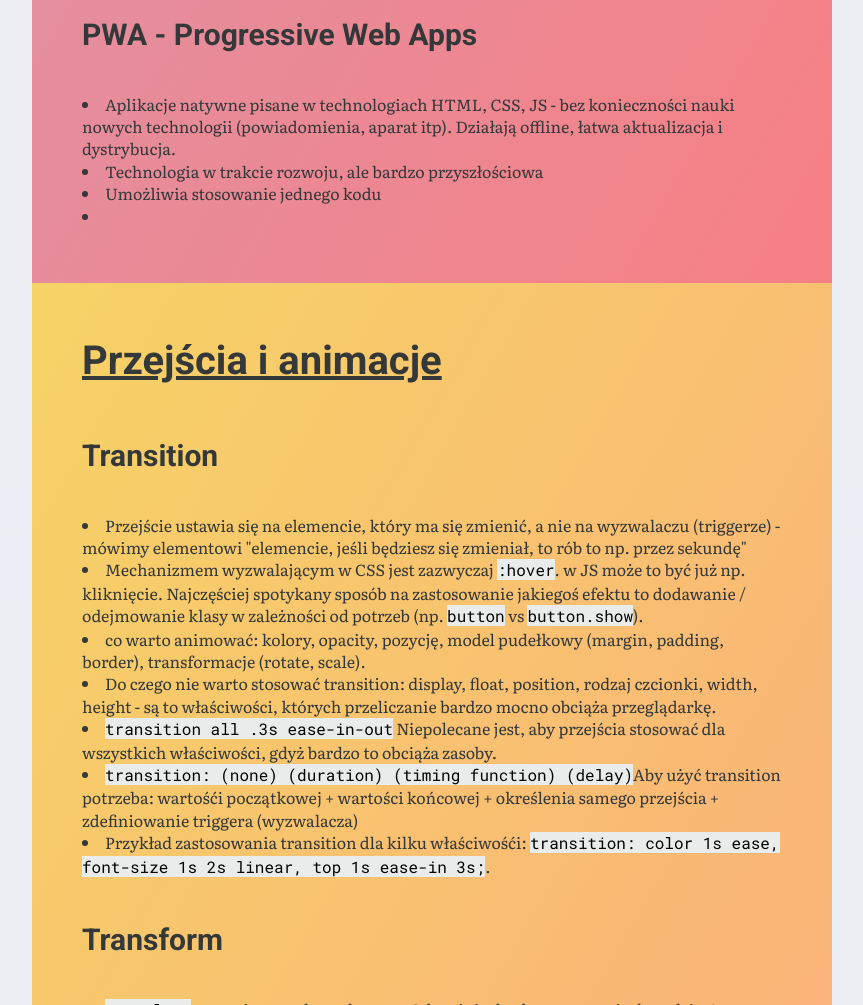
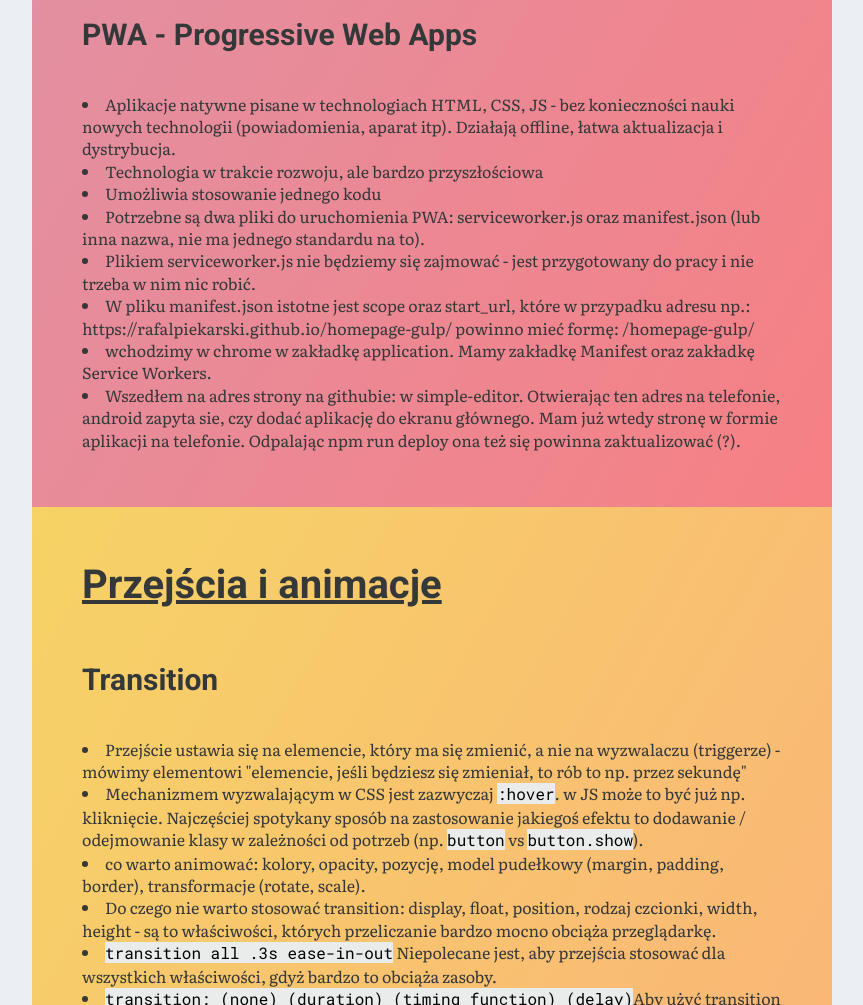
Before and after one commit to rafalpiekarski/homepage-gulp, a website built with webpack: page src/content/index.html in a window 1280 px wide. Shown: the part 8304-9309 px from the top of the page, without its empty margins (208-1071 px from the left). Built offline with nearby package versions, Linux system fonts and the light colour scheme; files whose address does not match are found by name.

Commit message:
added content about PWA

```diff
--- a/src/content/index.html
+++ b/src/content/index.html
@@ -455,7 +455,12 @@
           <li class="article__list-element">Aplikacje natywne pisane w technologiach HTML, CSS, JS - bez konieczności nauki nowych technologii (powiadomienia, aparat itp). Działają offline, łatwa aktualizacja i dystrybucja. </li>
           <li class="article__list-element">Technologia w trakcie rozwoju, ale bardzo przyszłościowa</li>
           <li class="article__list-element">Umożliwia stosowanie jednego kodu</li>
-          <li class="article__list-element">
+          <li class="article__list-element">Potrzebne są dwa pliki do uruchomienia PWA: serviceworker.js oraz manifest.json (lub inna nazwa, nie ma jednego standardu na to).</li>
+          <li class="article__list-element">Plikiem serviceworker.js nie będziemy się zajmować - jest przygotowany do pracy i nie trzeba w nim nic robić.</li>
+          <li class="article__list-element">W pliku manifest.json istotne jest scope oraz start_url, które w przypadku adresu np.: https://rafalpiekarski.github.io/homepage-gulp/ powinno mieć formę: /homepage-gulp/</li>
+          <li class="article__list-element">wchodzimy w chrome w zakładkę application. Mamy zakładkę Manifest oraz zakładkę Service Workers.</li>
+          <li class="article__list-element">Wszedłem na adres strony na githubie: w simple-editor. Otwierając ten adres na telefonie, android zapyta sie, czy dodać aplikację do ekranu głównego. Mam już wtedy stronę w formie aplikacji na telefonie. Odpalając npm run deploy ona też się powinna zaktualizować (?).</li>
+
         </ul>
       </article>
 
```
Also changed, not shown: src/content/manifest.json (deleted).
